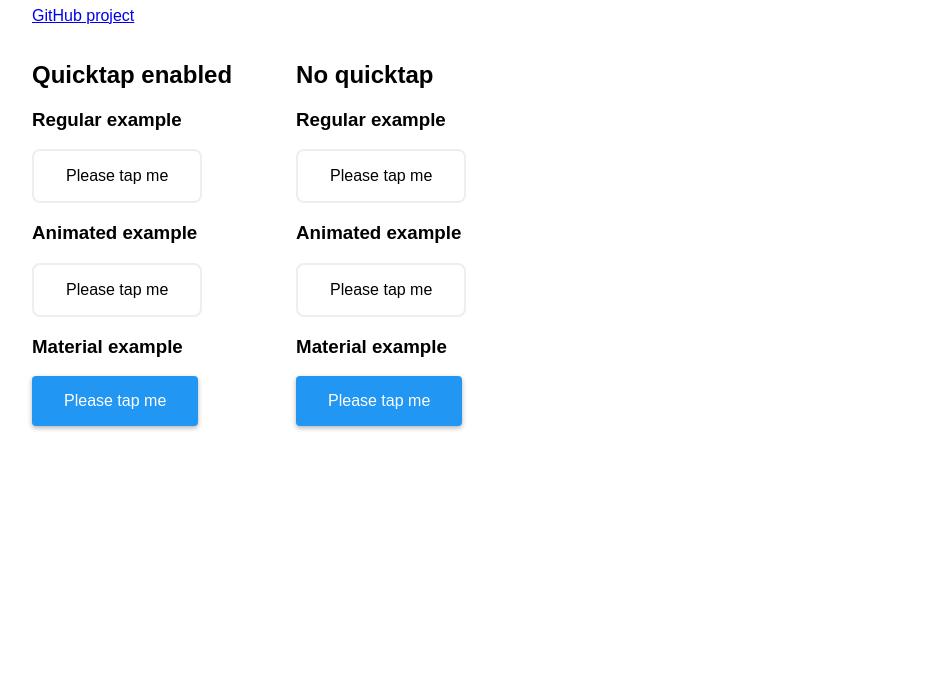
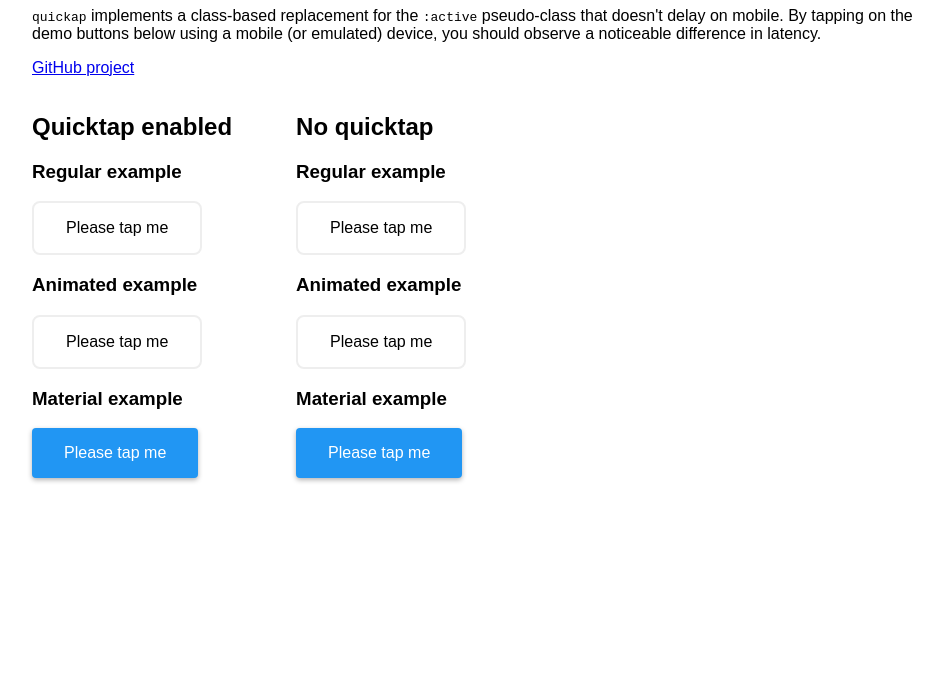
Before and after one commit to marcoms/quicktap, a website built with webpack: page demo/index.html in a window 1280 px wide. Shown: the part 105-800 px from the top of the page, without its empty margins (0-945 px from the left). Built offline with nearby package versions, Linux system fonts and the light colour scheme.

Commit message:
Add introductory text to demo page

```diff
--- a/demo/index.html
+++ b/demo/index.html
@@ -10,6 +10,8 @@
 
 	<body>
 		<h1>Quicktap demo page</h1>
+
+		<p><code>quickap</code> implements a class-based replacement for the <code>:active</code> pseudo-class that doesn't delay on mobile. By tapping on the demo buttons below using a mobile (or emulated) device, you should observe a noticeable difference in latency.</p>
 
 		<p><a href="https://github.com/marcoms/quicktap">GitHub project</a></p>
 
--- a/demo/res/css/style.css
+++ b/demo/res/css/style.css
@@ -5,6 +5,8 @@
 body {
     margin: 0;
     padding: 32px;
+
+    max-width: 960px;
 
     font-family: sans-serif;
 }
```
